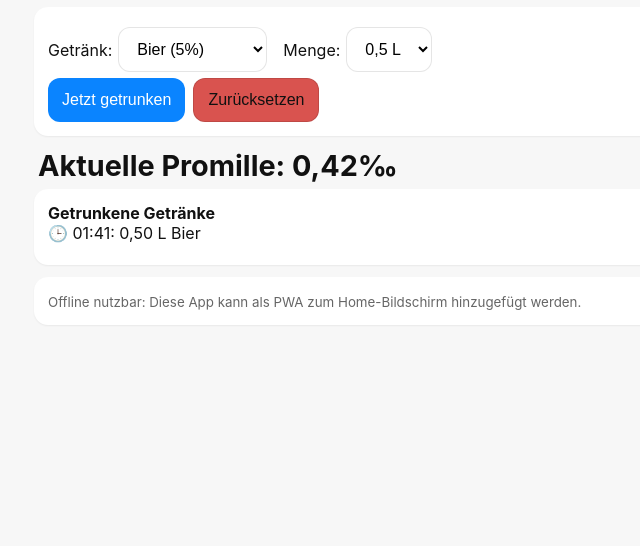
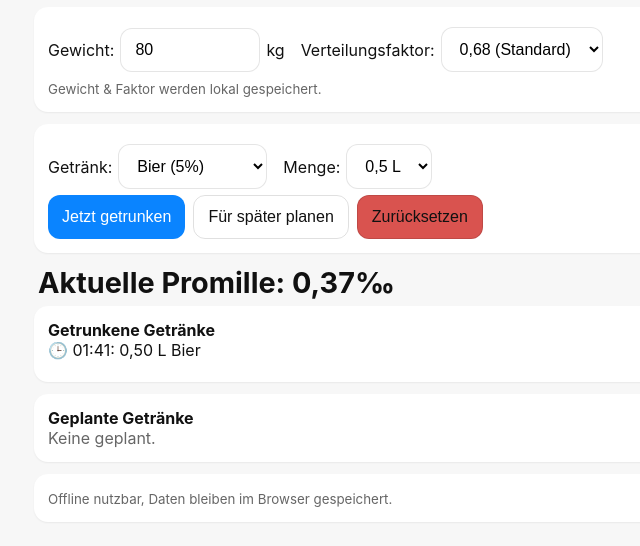
Before and after one commit to Scrubxlol/Promille, a plain HTML site: page index.html in a window 1280 px wide. Both pictures are taken after a click on the button "Jetzt getrunken". Shown: the part 38-584 px from the top of the page, without its empty margins (246-886 px from the left). Drawn offline with Linux system fonts and the light colour scheme.

Commit message:
Update index.html

```diff
--- a/index.html
+++ b/index.html
@@ -25,11 +25,32 @@
     .prom{font-size:1.8rem;font-weight:700;margin:10px 4px 6px}
     .muted{color:var(--muted)}
     .entry{margin-bottom:8px}
+    small{color:var(--muted)}
   </style>
 </head>
 <body>
   <div class="wrap">
     <h1>Promille Rechner</h1>
+
+    <!-- Benutzer-Einstellungen -->
+    <div class="card">
+      <div class="row">
+        <label>Gewicht:
+          <input type="number" id="gewichtInput" inputmode="decimal" min="40" max="200" step="1" style="width:110px"> kg
+        </label>
+        <!-- optional: andere Verteilungszahl später auswählbar -->
+        <label>Verteilungsfaktor:
+          <select id="rInput">
+            <option value="0.68" selected>0,68 (Standard)</option>
+            <option value="0.55">0,55 (niedriger)</option>
+            <option value="0.75">0,75 (höher)</option>
+          </select>
+        </label>
+      </div>
+      <small>Gewicht &amp; Faktor werden lokal gespeichert.</small>
+    </div>
+
+    <!-- Eingabe Getränke -->
     <div class="card">
       <div class="row">
         <label>Getränk:
@@ -48,6 +69,7 @@
       </div>
       <div class="row">
         <button id="addDrinkBtn">Jetzt getrunken</button>
+        <button id="addPlanBtn" class="ghost">Für später planen</button>
         <button id="resetBtn" class="ghost">Zurücksetzen</button>
       </div>
     </div>
@@ -56,66 +78,145 @@
 
     <div id="log" class="card">
       <b>Getrunkene Getränke</b>
-      <div class="muted" id="emptyMsg">Noch nichts erfasst.</div>
+      <div class="muted" id="emptyLog">Noch nichts erfasst.</div>
     </div>
 
-    <div class="muted card">
-      <small>Offline nutzbar: Diese App kann als PWA zum Home-Bildschirm hinzugefügt werden.</small>
+    <div id="plan" class="card">
+      <b>Geplante Getränke</b>
+      <div class="muted" id="emptyPlan">Keine geplant.</div>
     </div>
+
+    <div class="card"><small>Offline nutzbar, Daten bleiben im Browser gespeichert.</small></div>
   </div>
 
   <script>
-    // PWA: Service Worker registrieren
-    if ('serviceWorker' in navigator) {
-      window.addEventListener('load', () => {
-        navigator.serviceWorker.register('./sw.js');
-      });
+    // ---------- Einstellungen laden/speichern ----------
+    const nf = new Intl.NumberFormat('de-DE', { minimumFractionDigits: 2, maximumFractionDigits: 2 });
+    const S = {
+      get gewicht(){ return +(localStorage.getItem('pr_gewicht') || 80); },
+      set gewicht(v){ localStorage.setItem('pr_gewicht', String(v)); },
+      get r(){ return +(localStorage.getItem('pr_r') || 0.68); },
+      set r(v){ localStorage.setItem('pr_r', String(v)); }
+    };
+
+    // ---------- Daten ----------
+    let drinks = [];
+    let plans  = [];
+
+    function saveData(){
+      localStorage.setItem('pr_drinks', JSON.stringify(drinks));
+      localStorage.setItem('pr_plans',  JSON.stringify(plans));
+    }
+    function loadData(){
+      try {
+        drinks = JSON.parse(localStorage.getItem('pr_drinks') || '[]');
+        plans  = JSON.parse(localStorage.getItem('pr_plans')  || '[]');
+      } catch(e){ drinks=[]; plans=[]; }
     }
 
-    // Rechnen
-    const gewicht=70, r=0.68, abbau=0.13;
-    const nf = new Intl.NumberFormat('de-DE', { minimumFractionDigits: 2, maximumFractionDigits: 2 });
-    let drinks = JSON.parse(localStorage.getItem('drinks')||'[]').map(d=>({...d,t:new Date(d.t)}));
-
-    function g(type,liter){ return liter * (type==='bier'?0.05:0.025) * 0.8 * 1000; }
-    function prom(){
+    // ---------- Rechnen ----------
+    const abbau = 0.13; // ‰ pro Stunde
+    function alkoholGramm(type, liter){
+      const vol = (type === 'bier') ? 0.05 : 0.025;
+      return liter * vol * 0.8 * 1000; // g
+    }
+    function promilleJetzt(){
       const now = Date.now();
-      let x=0;
+      let x = 0;
       for(const d of drinks){
         const h = Math.max(0, (now - new Date(d.t)) / 36e5);
-        const p = d.g / (gewicht*r) - h*abbau;
+        const p = d.g / (S.gewicht * S.r) - h * abbau;
         x += Math.max(0, p);
       }
       return x;
     }
+
+    // ---------- UI ----------
     function update(){
-      document.getElementById('promilleAnzeige').textContent = 'Aktuelle Promille: ' + nf.format(prom()) + '‰';
+      // Promille
+      document.getElementById('promilleAnzeige').textContent =
+        'Aktuelle Promille: ' + nf.format(promilleJetzt()) + '‰';
+
+      // Log
       const L = document.getElementById('log');
-      const empty = document.getElementById('emptyMsg');
-      L.querySelectorAll('.entry').forEach(e=>e.remove());
-      if(!drinks.length){ empty.style.display='block'; return; }
-      empty.style.display='none';
-      for(const d of drinks){
-        const t=new Date(d.t).toLocaleTimeString('de-DE',{hour:'2-digit',minute:'2-digit'});
-        const div=document.createElement('div');
-        div.className='entry';
-        div.textContent = `🕒 ${t}: ${nf.format(d.s)} L ${d.ty==='bier'?'Bier':'Radler'}`;
-        L.appendChild(div);
+      const emptyL = document.getElementById('emptyLog');
+      L.querySelectorAll('.entry').forEach(e => e.remove());
+      if(!drinks.length){ emptyL.style.display = 'block'; }
+      else {
+        emptyL.style.display = 'none';
+        for(const d of drinks){
+          const t = new Date(d.t).toLocaleTimeString('de-DE', { hour:'2-digit', minute:'2-digit' });
+          const div = document.createElement('div');
+          div.className = 'entry';
+          div.textContent = `🕒 ${t}: ${nf.format(d.s)} L ${d.ty==='bier'?'Bier':'Radler'}`;
+          L.appendChild(div);
+        }
+      }
+
+      // Plan
+      const P = document.getElementById('plan');
+      const emptyP = document.getElementById('emptyPlan');
+      P.querySelectorAll('.entry').forEach(e => e.remove());
+      if(!plans.length){ emptyP.style.display = 'block'; }
+      else {
+        emptyP.style.display = 'none';
+        plans.forEach((d,i)=>{
+          const e = document.createElement('div');
+          e.className = 'entry';
+          const name = d.ty==='bier'?'Bier':'Radler';
+          e.innerHTML = `📅 ${nf.format(d.s)} L ${name} <button class="ghost" data-i="${i}">Jetzt trinken</button>`;
+          P.appendChild(e);
+        });
+        P.querySelectorAll('button.ghost').forEach(btn => btn.onclick = () => {
+          const i = +btn.dataset.i;
+          const it = plans.splice(i,1)[0];
+          drinks.push({ ty: it.ty, s: it.s, g: alkoholGramm(it.ty,it.s), t: Date.now() });
+          saveData(); update();
+        });
       }
     }
-    function addDrink(){
-      const ty = document.getElementById('drinkType').value;
-      const s = parseFloat(document.getElementById('drinkSize').value);
-      drinks.push({ty:ty, s:s, g:g(ty,s), t:Date.now()});
-      localStorage.setItem('drinks', JSON.stringify(drinks));
-      update();
+
+    function bind(){
+      // Initialwerte in Inputs setzen
+      const gEl = document.getElementById('gewichtInput');
+      const rEl = document.getElementById('rInput');
+      gEl.value = S.gewicht;
+      rEl.value = String(S.r);
+
+      gEl.addEventListener('change', () => { S.gewicht = Math.max(40, Math.min(200, +gEl.value||80)); update(); });
+      rEl.addEventListener('change', () => { S.r = +rEl.value || 0.68; update(); });
+
+      document.getElementById('addDrinkBtn').addEventListener('click', () => {
+        const ty = document.getElementById('drinkType').value;
+        const s  = parseFloat(document.getElementById('drinkSize').value);
+        drinks.push({ ty, s, g: alkoholGramm(ty,s), t: Date.now() });
+        saveData(); update();
+      });
+
+      document.getElementById('addPlanBtn').addEventListener('click', () => {
+        const ty = document.getElementById('drinkType').value;
+        const s  = parseFloat(document.getElementById('drinkSize').value);
+        plans.push({ ty, s }); saveData(); update();
+      });
+
+      document.getElementById('resetBtn').addEventListener('click', () => {
+        if(confirm('Alles löschen?')){
+          drinks = []; plans = [];
+          saveData(); update();
+        }
+      });
     }
-    function resetAll(){ drinks=[]; localStorage.removeItem('drinks'); update(); }
 
-    document.getElementById('addDrinkBtn').addEventListener('click', addDrink);
-    document.getElementById('resetBtn').addEventListener('click', resetAll);
+    // Start
+    loadData(); bind(); update();
     setInterval(update, 30000);
-    update();
+
+    // PWA: Service Worker registrieren (optional, wenn lokal / ohne Pages geladen => ignoriert)
+    if ('serviceWorker' in navigator) {
+      window.addEventListener('load', () => {
+        navigator.serviceWorker.register('./sw.js').catch(()=>{});
+      });
+    }
   </script>
 </body>
 </html>
```
